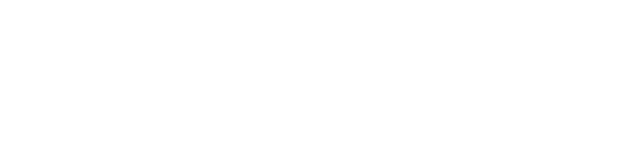
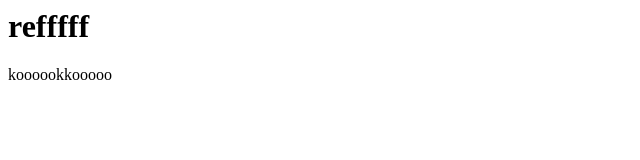
Before and after one commit to davidbodnaruk/gfgd, a plain HTML site: page index.html in a window 1280 px wide. Shown: the whole page, without its empty margins (0-640 px from the left). Drawn offline with Linux system fonts and the light colour scheme.

Commit message:
Update index.html

```diff
--- a/index.html
+++ b/index.html
@@ -1,6 +1,6 @@
 <html>
   <bodu>
-    <h1></h1>
-    <p></p>
+    <h1>refffff</h1>
+    <p>koooookkooooo</p>
   </bodu>
 </html>
```
